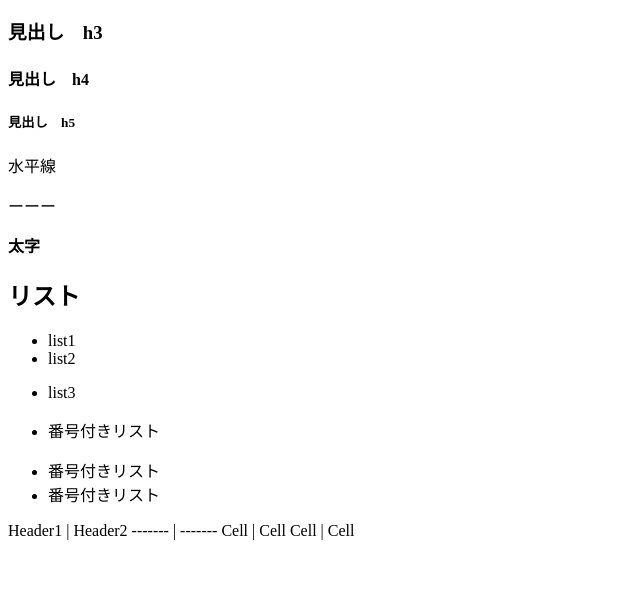
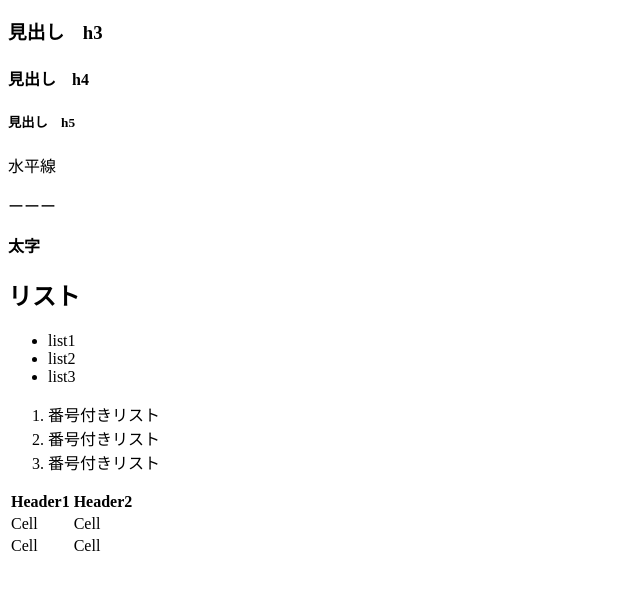
Before and after one commit to Naonao3/Markdown-to-HTML-Converter, a plain HTML site: page index.html in a window 1280 px wide. Shown: the part 113-702 px from the top of the page, without its empty margins (0-640 px from the left). Drawn offline with Linux system fonts and the light colour scheme.

Commit message:
change code

```diff
--- a/index.html
+++ b/index.html
@@ -10,16 +10,28 @@
 <ul>
 <li>list1</li>
 <li>list2</li>
-<li>
-<p>list3</p>
-</li>
-<li>
-<p>番号付きリスト</p>
-</li>
+<li>list3</li>
+</ul>
+<ol>
 <li>番号付きリスト</li>
 <li>番号付きリスト</li>
-</ul>
-<p>Header1 | Header2
-------- | -------
-Cell    | Cell
-Cell    | Cell</p>
+<li>番号付きリスト</li>
+</ol>
+<table>
+<thead>
+<tr>
+<th>Header1</th>
+<th>Header2</th>
+</tr>
+</thead>
+<tbody>
+<tr>
+<td>Cell</td>
+<td>Cell</td>
+</tr>
+<tr>
+<td>Cell</td>
+<td>Cell</td>
+</tr>
+</tbody>
+</table>
```
Also changed, not shown: 1 other file.
